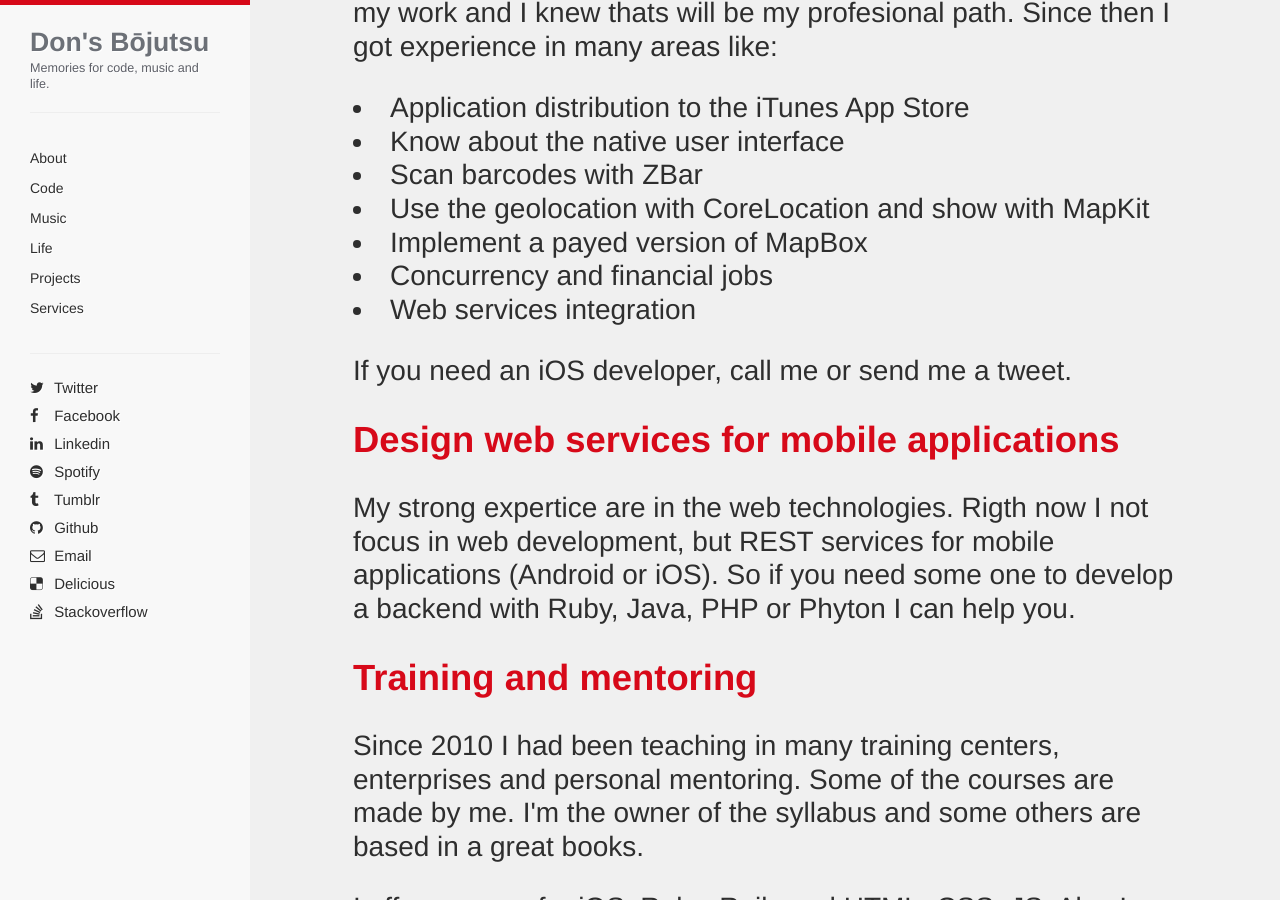
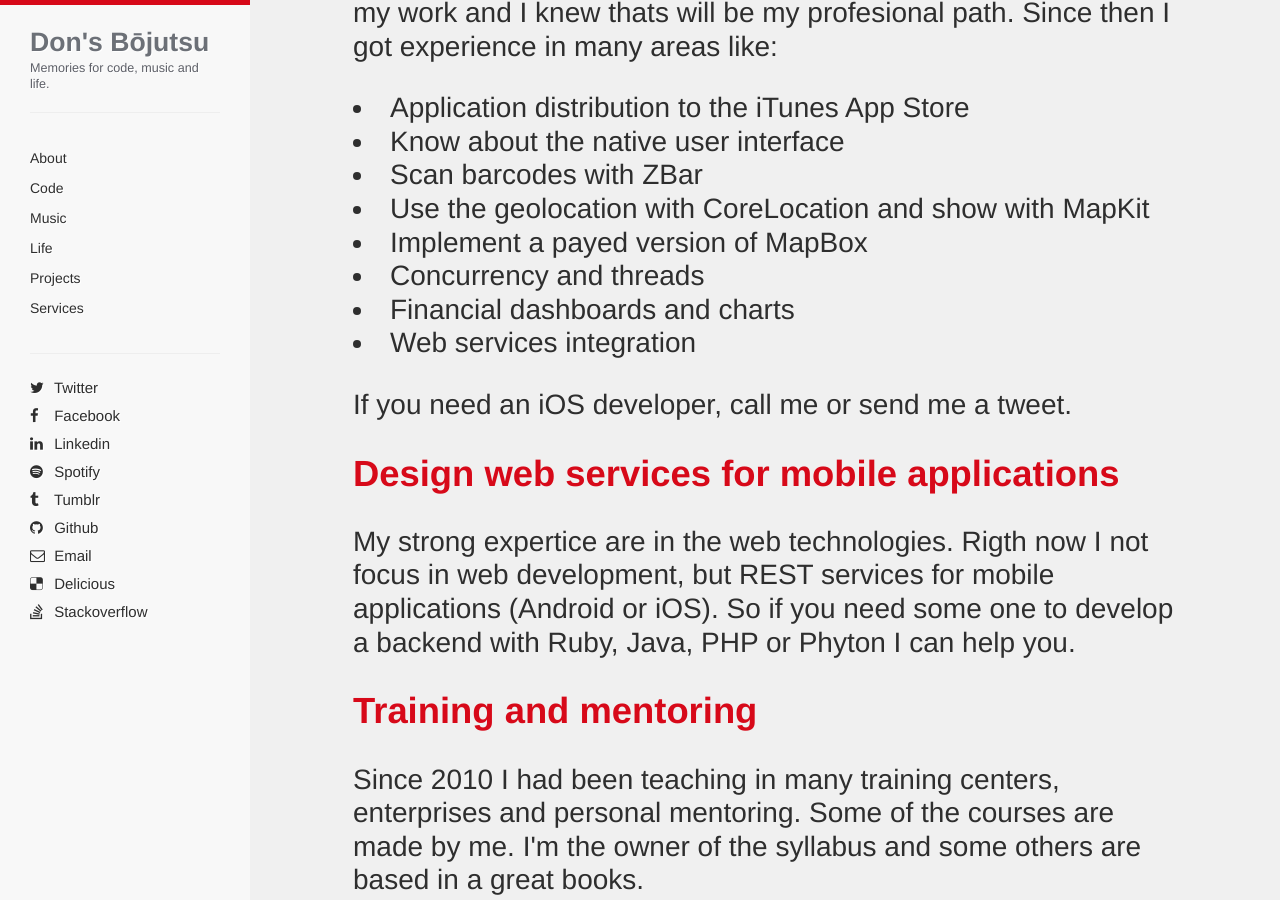
Before and after one commit to gzfrancisco/gzfrancisco.github.io, a Jekyll site: the page built from about/my/services/index.html, in a window 1280 px wide and 900 px high, scrolled down 1124 px. Built offline with Jekyll 4.4.1, drawn with Linux system fonts in a browser that asks for light colours; nearby versions of some CDN libraries; Markdown is read by kramdown in place of the engine named in the settings.

Commit message:
fix list

```diff
--- a/about/my/services/index.html
+++ b/about/my/services/index.html
@@ -19,7 +19,8 @@ category: services
   <li>Scan barcodes with ZBar</li>
   <li>Use the geolocation with CoreLocation and show with MapKit</li>
   <li>Implement a payed version of MapBox</li>
-  <li>Concurrency and financial jobs</li>
+  <li>Concurrency and threads</li>
+  <li>Financial dashboards and charts</li>
   <li>Web services integration</li>
 </ul>
 <p>If you need an iOS developer, call me or send me a tweet.</p>
```
